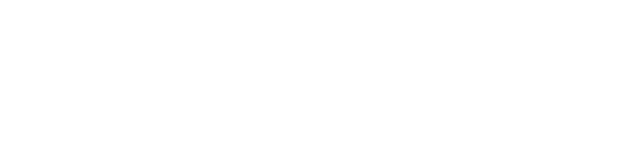
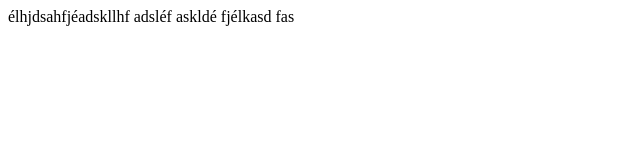
Before and after one commit to knnorbi/rubik_kocka, a plain HTML site: page index.html in a window 1280 px wide. Shown: the whole page, without its empty margins (0-640 px from the left). Drawn offline with Linux system fonts and the light colour scheme.

Commit message:
2. feladat

```diff
--- a/index.html
+++ b/index.html
@@ -5,6 +5,6 @@
     <title>Document</title>
 </head>
 <body>
-
+    élhjdsahfjéadskllhf adsléf askldé fjélkasd fas
 </body>
 </html>
```
